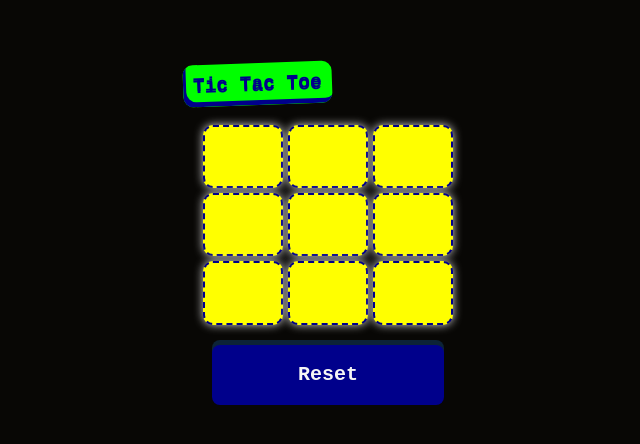
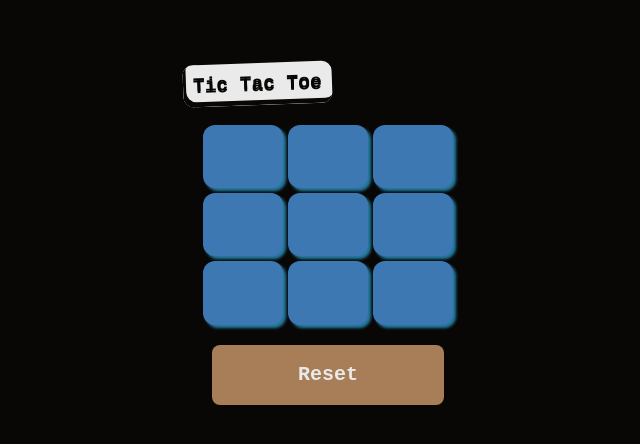
Before and after one commit to dev0xgenius/Tic-Tac-Toe, a plain HTML site: page index.html in a window 1280 px wide. Shown: the part 130-574 px from the top of the page, without its empty margins (312-952 px from the left). Drawn offline with Linux system fonts and the light colour scheme.

Commit message:
Update style.css

```diff
--- a/style.css
+++ b/style.css
@@ -26,8 +26,8 @@ section {
   text-align: left;
   text-shadow: 0px 2px;
   border-radius: 10px;
-  color: darkblue;
-  background-color: lime;
+  color: #080705;
+  background-color: #EAEAEA;
   box-shadow: inset 3px -5px;
   transform: rotate(-2deg);
 }
@@ -50,16 +50,17 @@ section {
   display: flex;
   justify-content: center;
   align-items: center;
+  min-width: 50px;
+  min-height: 50px;
   margin: 0;
   text-align: center;
   font-size: 3em;
   font-weight: bold;
-  font-weight: monospace;
-  border-radius: 10px;
-  box-shadow: 0px 0px 10px lightgrey;
-  color: darkblue;
-  border: 2px dashed darkblue;
-  background-color: yellow;
+  font-family: monospace;
+  border-radius: 12px;
+  color: #EAEAEA;
+  box-shadow: 3px 3px 3px #247BA0;
+  background-color: #3E78B2;
   transition: 0.1s ease-in-out;
 }
 
@@ -97,9 +98,8 @@ section {
   font-weight: bold;
   font-size: 20px;
   font-family: monospace;
-  color: whitesmoke;
-  box-shadow: 0px -5px rgb(30, 144, 255, .2);
-  background-color: darkblue;
+  color: #EAEAEA;
+  background-color: #A77E58;
   transition: 0.3s ease-in-out;
 }
 
```
